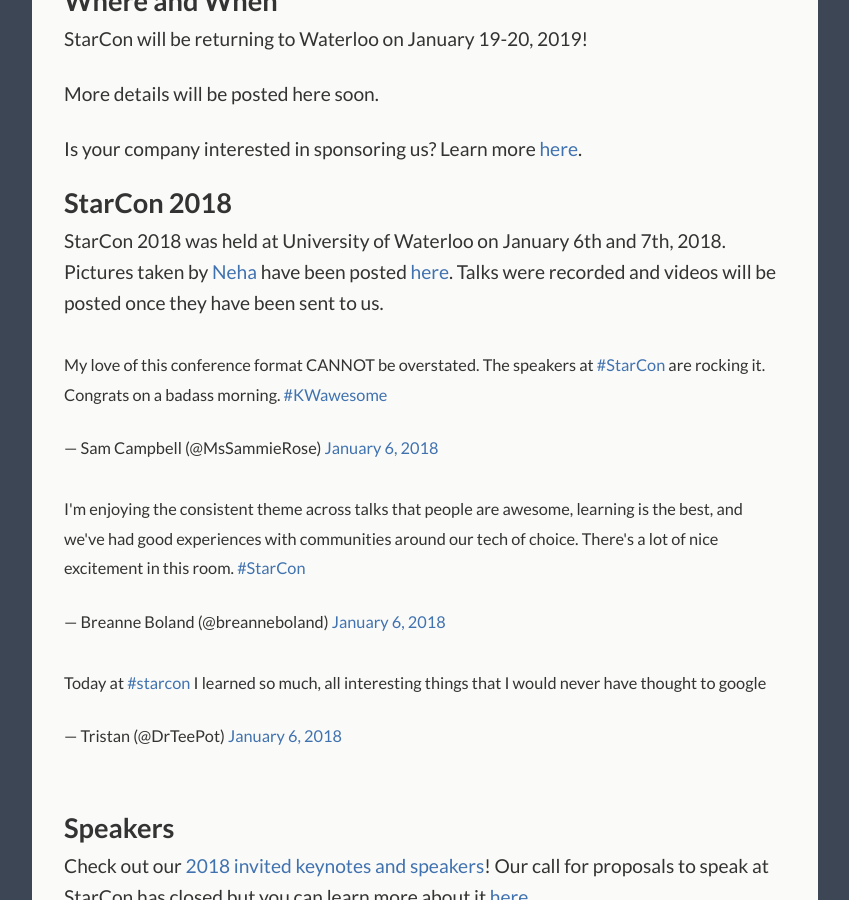
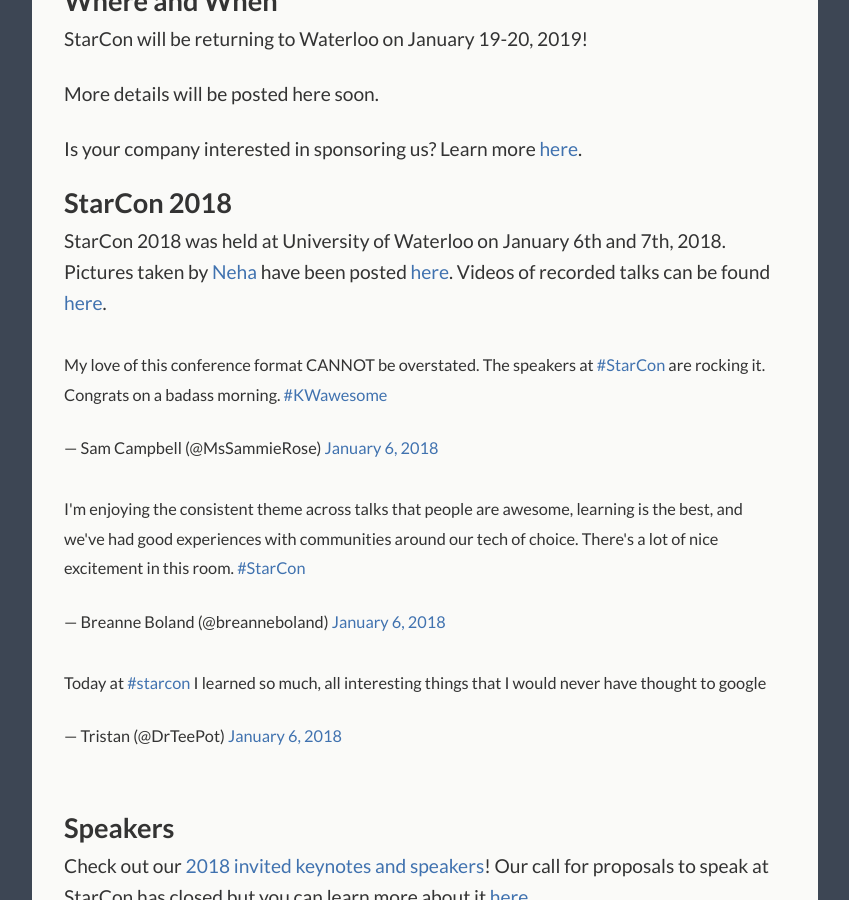
Before and after one commit to StarConKW/starconkw.github.io, a Jekyll site: the page built from index.md, in a window 1280 px wide and 900 px high, scrolled down 318 px. Shown: the whole window, without its empty margins (215-1064 px from the left). Built offline with Jekyll 4.4.1, drawn with Linux system fonts in a browser that asks for light colours; comment, search, counter and statistics services are not loaded.

Commit message:
Add link to 2018 videos (#95)

```diff
--- a/index.md
+++ b/index.md
@@ -15,7 +15,7 @@ Is your company interested in sponsoring us? Learn more [here](https://starcon.i
 
 ## StarCon 2018
 
-StarCon 2018 was held at University of Waterloo on January 6th and 7th, 2018. Pictures taken by [Neha](https://www.instagram.com/ravellaaa) have been posted [here](https://www.flickr.com/photos/155812015@N03/sets/72157692529678365). Talks were recorded and videos will be posted once they have been sent to us.
+StarCon 2018 was held at University of Waterloo on January 6th and 7th, 2018. Pictures taken by [Neha](https://www.instagram.com/ravellaaa) have been posted [here](https://www.flickr.com/photos/155812015@N03/sets/72157692529678365). Videos of recorded talks can be found [here](https://www.youtube.com/watch?v=W3odFBq59zI&list=PL66LdfYKVsiikB7G8px8tiU6hzd46PR0P).
 
 {::nomarkdown}
 <blockquote class="twitter-tweet" data-lang="en"><p lang="en" dir="ltr">My love of this conference format CANNOT be overstated. The speakers at <a href="https://twitter.com/hashtag/StarCon?src=hash&amp;ref_src=twsrc%5Etfw">#StarCon</a> are rocking it. Congrats on a badass morning. <a href="https://twitter.com/hashtag/KWawesome?src=hash&amp;ref_src=twsrc%5Etfw">#KWawesome</a></p>&mdash; Sam Campbell (@MsSammieRose) <a href="https://twitter.com/MsSammieRose/status/949706977516466176?ref_src=twsrc%5Etfw">January 6, 2018</a></blockquote>
```
